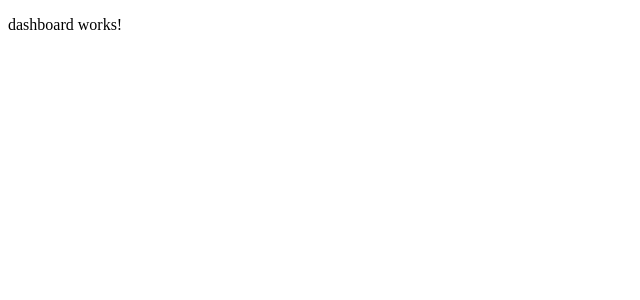
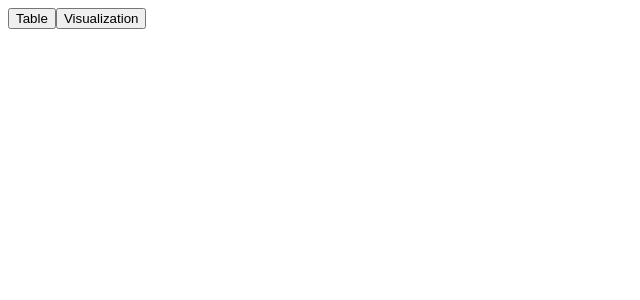
Before and after one commit to berdy88/oxio-challenge, an Angular app: page /dashboard in a window 1280 px wide. Shown: the top 300 px of the page, without its empty margins (0-640 px from the left). Built offline with nearby package versions, Linux system fonts and the light colour scheme.

Commit message:
add routing to pages

```diff
--- a/src/app/components/dashboard/dashboard.component.html
+++ b/src/app/components/dashboard/dashboard.component.html
@@ -1 +1,6 @@
-<p>dashboard works!</p>
+<header>
+  <button routerLink="table">Table</button>
+  <button routerLink="visualization">Visualization</button>
+</header>
+
+<router-outlet />
--- a/src/app/components/dashboard/dashboard.component.ts
+++ b/src/app/components/dashboard/dashboard.component.ts
@@ -1,9 +1,13 @@
 import { Component } from '@angular/core';
+import {RouterLink, RouterOutlet} from '@angular/router';
 
 @Component({
   selector: 'app-dashboard',
   standalone: true,
-  imports: [],
+  imports: [
+    RouterOutlet,
+    RouterLink
+  ],
   templateUrl: './dashboard.component.html',
   styleUrl: './dashboard.component.scss'
 })
```
Also changed, not shown: src/app/app.routes.ts (+6 -1 lines).
